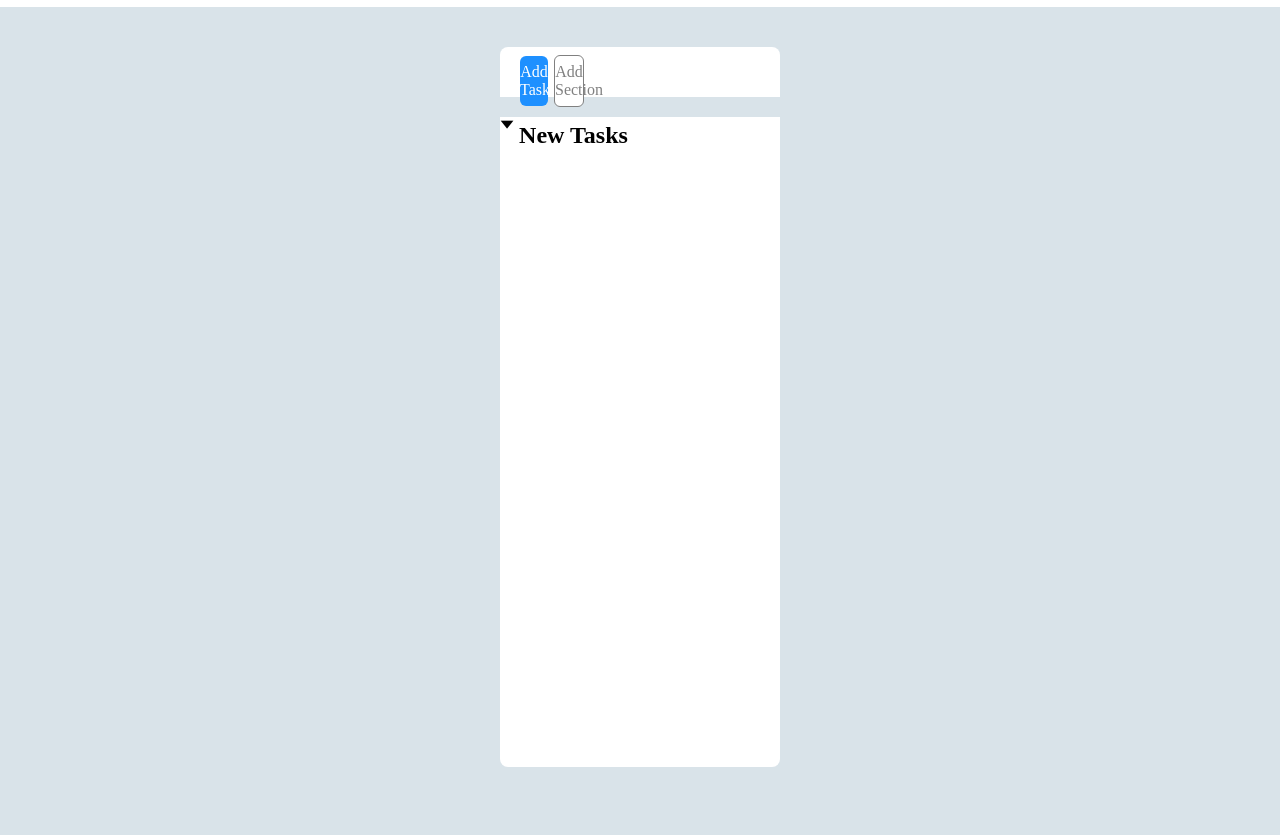
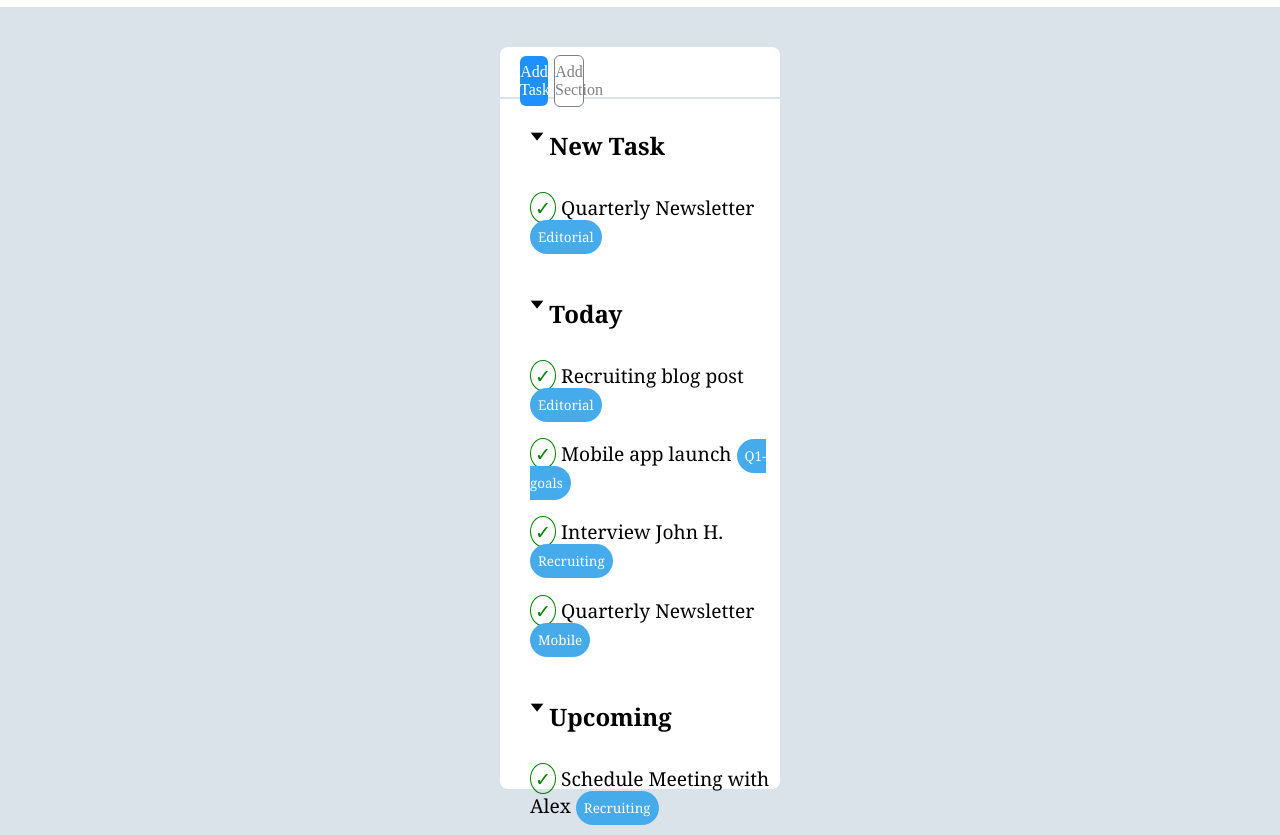
Before and after one commit to Gioelinz/html-css-toboolist, a plain HTML site: page index.html in a window 1280 px wide. Shown: the part 93-928 px from the top of the page. Before the commit the page ends 861 px from the top, so only its background shows below. Drawn offline with Linux system fonts and the light colour scheme.

Commit message:
add content todo

```diff
--- a/css/style.css
+++ b/css/style.css
@@ -95,12 +95,44 @@ h1{
     color: tomato;
 }
 
-/* Main Box */
+/* Main */
 
 .box-main{
     margin: 1.5px 500px;
-    height: 650px;
+    height: 690px;
     background-color: white;
     border-bottom-left-radius: 8px;
     border-bottom-right-radius: 8px;
 }
+
+h2{
+    margin: 0px 0px 0px 0px;
+    padding: 30px 0px 0px 30px;
+    font-family: Georgia, 'Times New Roman', Times, serif;
+}
+
+p{
+    padding: 5px 5px 0px 30px;
+    font-family: Georgia, 'Times New Roman', Times, serif;
+    font-size: larger;
+}
+
+#check{
+    color: green;
+    padding: 1px 4px;
+    border-radius: 500%;
+    border: 1px solid green;
+}
+
+#x-symbol{
+
+}
+
+.label-blue{
+    background-color: #45ABEA;
+    color: white;
+    padding: 8px;
+    font-size: 0.7em;
+    border-radius: 50px;
+    cursor: pointer;
+}
--- a/index.html
+++ b/index.html
@@ -18,8 +18,11 @@
         <main>
 
             <!-- Main Box -->
+
             <div id="mini-box">
+
                 <!-- Content minibox -->
+
                 <div class="buttons">
                     <a href="https://www.boolean.careers/" target="_blank"
                     id="button1">Add Task</a>
@@ -28,7 +31,33 @@
                 </div>
             </div>
             <div class="box-main">
-                <h2>&#129171; New Tasks</h2>
+
+                <!-- Content -->
+
+                <h2>&#129171; New Task</h2>
+                <p><span id="check">&check;</span> Quarterly Newsletter
+                    <span class="label-blue">Editorial</span></p>
+
+                <h2>&#129171; Today</h2>
+                <p><span id="check">&check;</span> Recruiting blog post
+                    <span class="label-blue">Editorial</span></p>
+                <p><span id="check">&check;</span> Mobile app launch
+                    <span class="label-blue">Q1-goals</span></p>
+                <p><span id="check">&check;</span> Interview John H.
+                    <span class="label-blue">Recruiting</span></p>
+                <p><span id="check">&check;</span> Quarterly Newsletter
+                     <span class="label-blue">Mobile</span></p>
+
+                <h2>&#129171; Upcoming</h2>
+                <p><span id="check">&check;</span> Schedule Meeting with Alex
+                    <span class="label-blue">Recruiting</span></p>
+                <p><span id="check">&check;</span> Homepage refresh
+                    <span class="label-blue">Website</span></p>
+                <p><span id="check">&check;</span> Onboard new Sales team members
+                    <span class="label-blue">Sales</span></p>
+                <p><span id="check">&check;</span> Review editorial character
+                    <span class="label-blue">Editorial</span></p>
+
             </div>
 
         </main>
```
